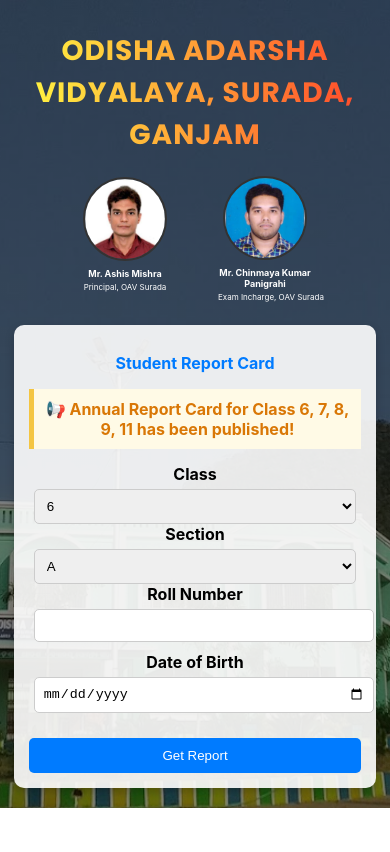
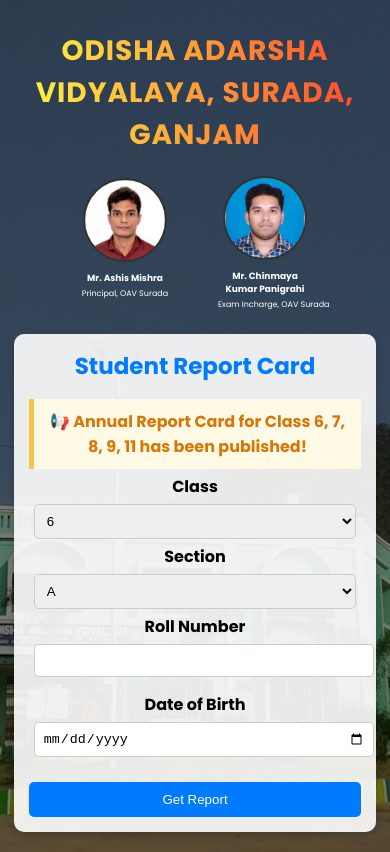
Before and after one commit to Sanatan-kisku/student-report-frontend, a React (Create React App) app: page / in a window 390 px wide. Built offline with nearby package versions, Linux system fonts and the light colour scheme.

Commit message:
modify label, h2

```diff
--- a/src/styles/GetReport.css
+++ b/src/styles/GetReport.css
@@ -1,4 +1,8 @@
 @import url('https://fonts.googleapis.com/css2?family=Poppins:wght@400;700&display=swap');
+
+body {
+  font-family: 'Poppins', sans-serif; /* Change to your chosen font */
+}
 
 .get-report-container {
   background: linear-gradient(rgba(0, 0, 0, 0.5), rgba(0, 0, 0, 0.5)),url('../../public/OAVSuradaSchool.jpg') no-repeat center center/cover;
@@ -155,7 +159,8 @@
 
 @media (max-width: 600px) {
   .form-box h2{
-    font-size: 16px;
+    font-size: 23px;
+    margin: 0;
   }
   .school-heading {
     font-size: 28px;
@@ -173,6 +178,14 @@
 
   .form-row div {
     min-width: unset;
+  }
+
+  label {
+    margin: 5px;
+}
+
+  .published-info {
+    margin-bottom: 0px;
   }
 
 
```
